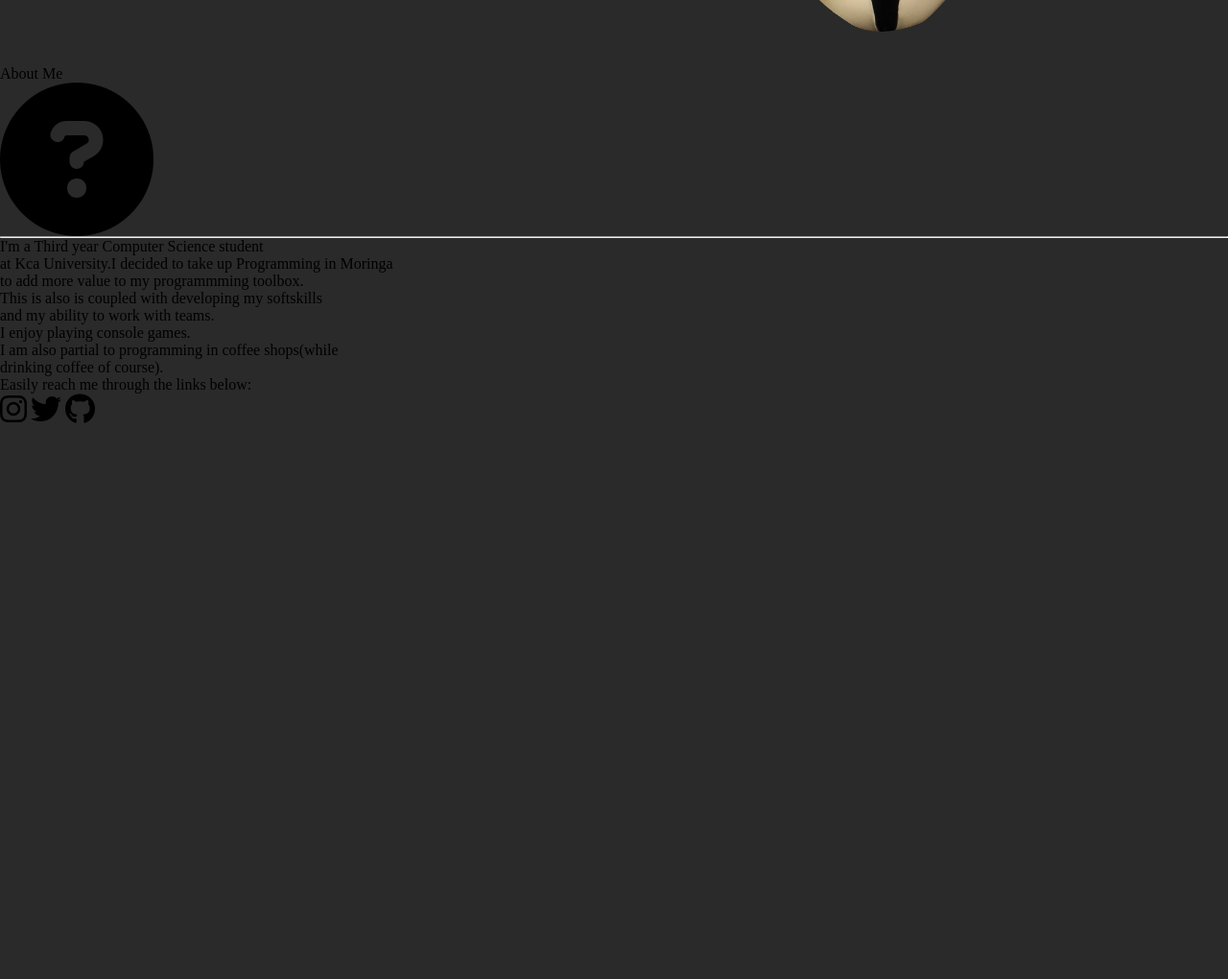
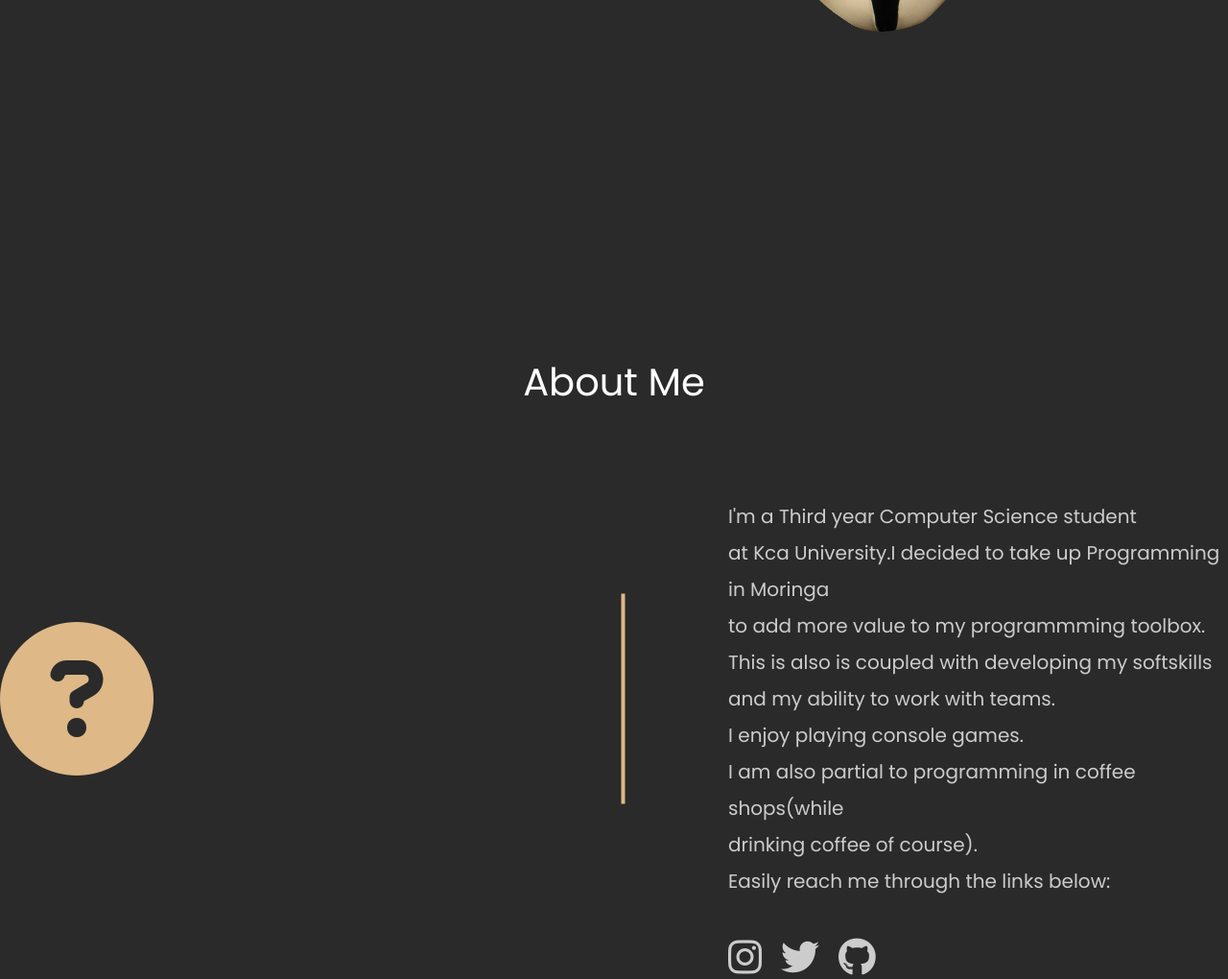
Before and after one commit to Yhworld/My-Portfolio, a plain HTML site: page index.html in a window 1280 px wide. Shown: the part 732-1752 px from the top of the page at 96% size. Before the commit the page ends 1175 px from the top, so only its background shows below. Drawn offline with Linux system fonts and the light colour scheme; a web font is replaced by a local one.

Commit message:
Add style to the about me section

```diff
--- a/Assests/index.css
+++ b/Assests/index.css
@@ -128,3 +128,54 @@ p.details {
     color: #ccc;
     font-weight: bold;
 }
+
+section.about {
+    display: flex;
+    justify-content: center;
+    height: 600px;
+    align-items: center;
+    color: #fff;
+}
+
+.aboutheader {
+    text-align: center;
+    color: #fff;
+    padding-top: 300px;
+    font-size: 40px;
+    font-family: 'Poppins';
+}
+
+.description {
+    line-height: 1.9;
+    font-size: 20px;
+    color: #ccc;
+    font-family: 'Poppins';
+}
+
+hr.horizon {
+    transform: rotate(90deg);
+    width: 219px;
+    height: 4px;
+    background: burlywood;
+    border: transparent;
+}
+
+.fa-solid, .fas {
+    font-family: "Font Awesome 6 Free";
+    font-weight: 900;
+    color: burlywood;
+}
+
+.aboutimage {
+    padding-right: 380px;
+}
+
+.history {
+    padding-top: 80px;
+}
+
+.abouticons {
+    display: flex;
+    padding-top: 40px;
+    gap: 20px;
+}
```
